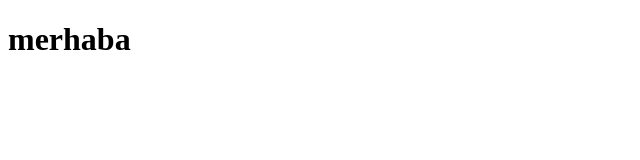
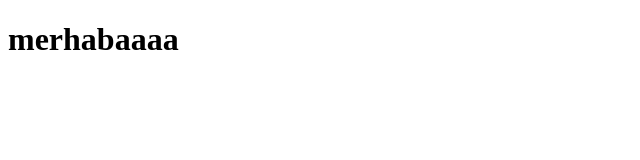
Before and after one commit to tugragulen/Weather-Project, a plain HTML site: page index.html in a window 1280 px wide. Shown: the full height of the page, 0-640 px from the left. Drawn offline with Linux system fonts and the light colour scheme.

Commit message:
fitst commit

```diff
--- a/index.html
+++ b/index.html
@@ -6,6 +6,6 @@
     <title>Document</title>
 </head>
 <body>
-    <h1>merhaba</h1>
+    <h1>merhabaaaa</h1>
 </body>
 </html>
```
